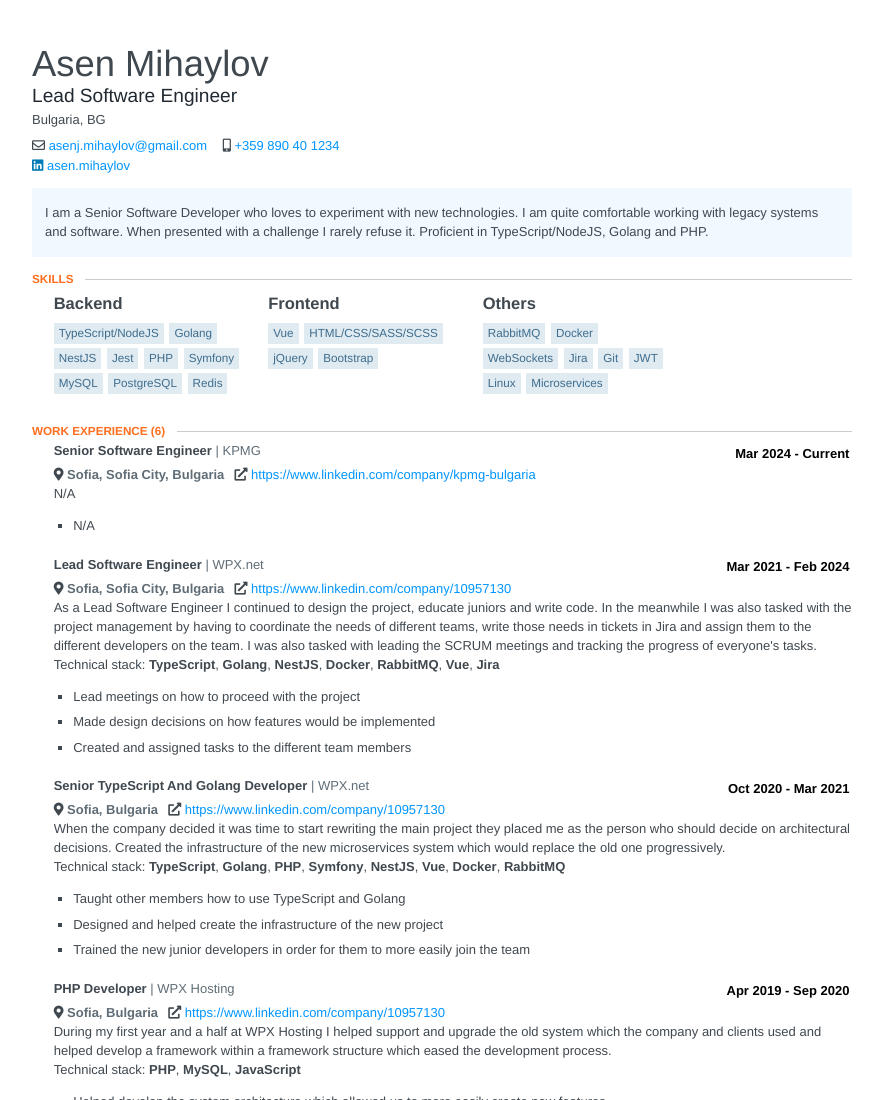
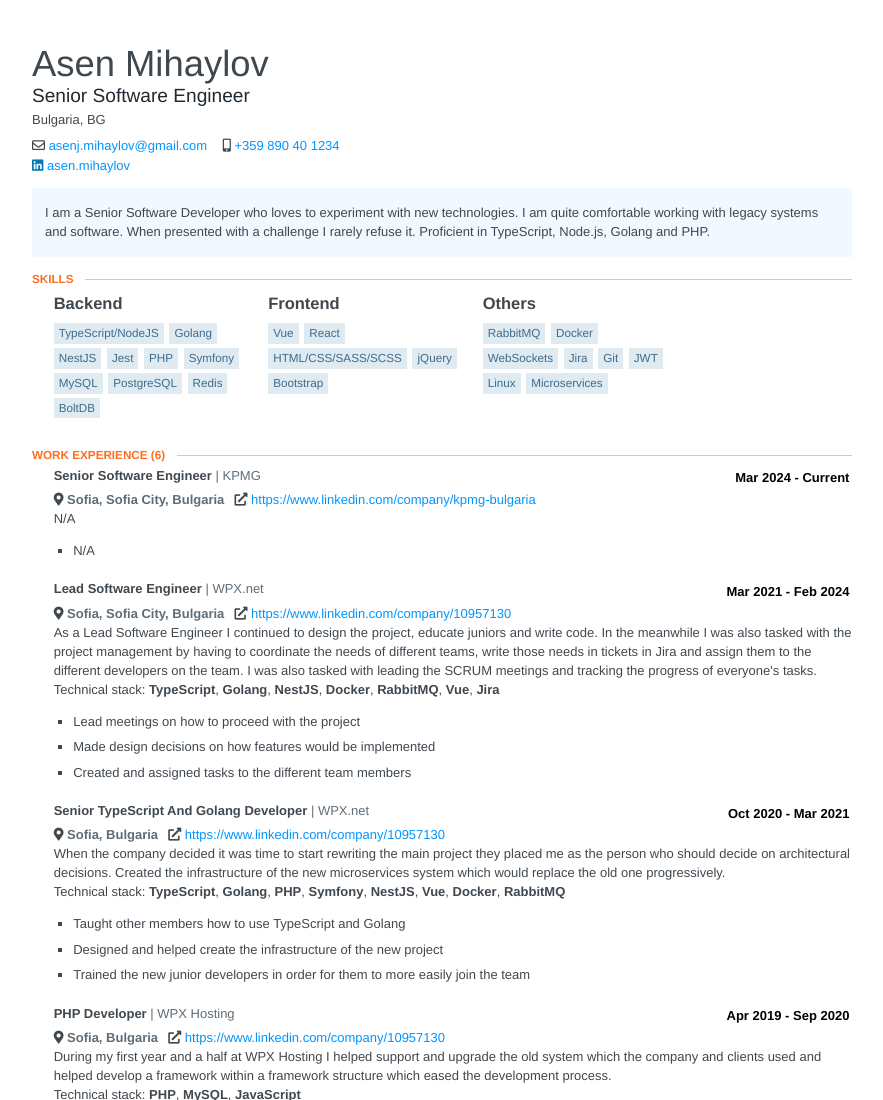
Before and after one commit to Enthys/Enthys, a website: page index.html in a window 1280 px wide. Shown: the top 1100 px of the page, without its empty margins (198-1081 px from the left). Drawn offline with Linux system fonts and the light colour scheme.

Commit message:
added react and fixed position

```diff
--- a/index.html
+++ b/index.html
@@ -773,7 +773,7 @@ section .location {
     	<header id="header" class="clear">
     		<div>
     			<h1 class="name">Asen Mihaylov</h1>
-    			<h2 class="label">Lead Software Engineer</h2>
+    			<h2 class="label">Senior Software Engineer</h2>
     		</div>
 
     		<span class="location">
@@ -807,7 +807,7 @@ section .location {
 
     	<section class="section">
     		<section class="main-summary">
-    			<div><p><p>I am a Senior Software Developer who loves to experiment with new technologies. I am quite comfortable working with legacy systems and software. When presented with a challenge I rarely refuse it. Proficient in TypeScript/NodeJS, Golang and PHP.</p></p></div>
+    			<div><p><p>I am a Senior Software Developer who loves to experiment with new technologies. I am quite comfortable working with legacy systems and software. When presented with a challenge I rarely refuse it. Proficient in TypeScript, Node.js, Golang and PHP.</p></p></div>
     		</section>
     	</section>
 
@@ -830,6 +830,7 @@ section .location {
     				<li>MySQL</li>
     				<li>PostgreSQL</li>
     				<li>Redis</li>
+    				<li>BoltDB</li>
     			</ul>
     		</div>
     		<div class="item">
@@ -838,6 +839,7 @@ section .location {
     			</h3>
     			 			<ul class="keywords">
     				<li>Vue</li>
+    				<li>React</li>
     				<li>HTML/CSS/SASS/SCSS</li>
     				<li>jQuery</li>
     				<li>Bootstrap</li>
```
Also changed, not shown: resume.json (+5 -4 lines).
